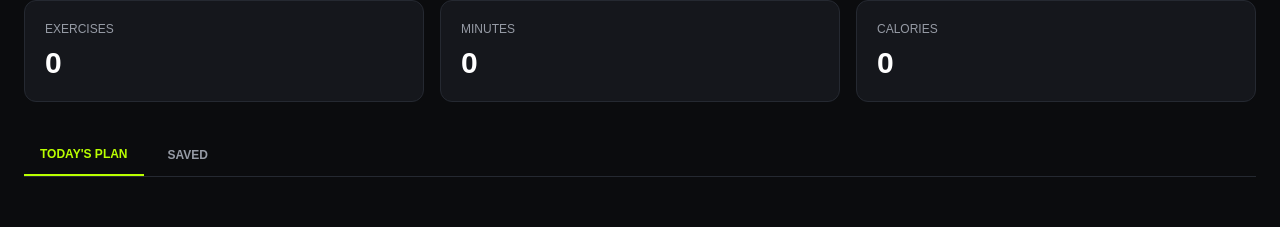
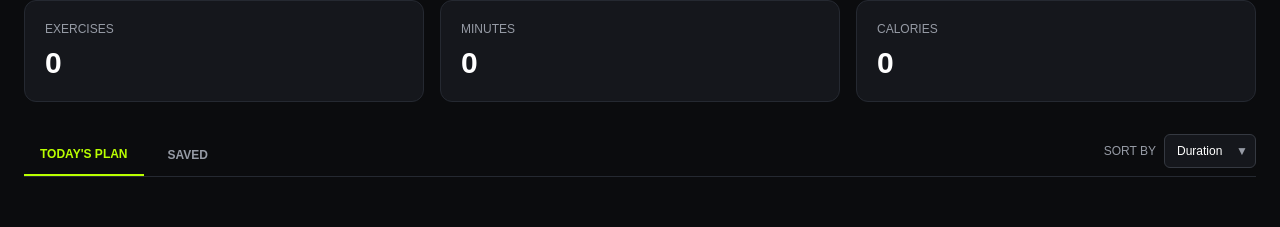
Before and after one commit to Aabidh351/B14-A06-Fitlog, a Next.js app: page /my-plan in a window 1280 px wide. Shown: the part 229-456 px from the top of the page. Built offline with nearby package versions, Linux system fonts and the light colour scheme.

Commit message:
Made MyPlan data dynamic & Added Sorting functionality

```diff
--- a/app/components/MyPlan.tsx
+++ b/app/components/MyPlan.tsx
@@ -5,8 +5,11 @@ import Link from "next/link";
 import { useState } from "react";
 import { usePlan } from "@/app/context/PlanContext";
 
+type SortOption = "duration" | "calories" | "rating";
+
 const MyPlan = () => {
   const [activeTab, setActiveTab] = useState<"plan" | "saved">("plan");
+  const [sortBy, setSortBy] = useState<SortOption>("duration");
 
   const {
     todayPlan,
@@ -15,14 +18,29 @@ const MyPlan = () => {
     removeFromSaved,
   } = usePlan();
 
-  const workouts = activeTab === "plan" ? todayPlan : savedWorkouts;
+  const currentWorkouts =
+    activeTab === "plan" ? todayPlan : savedWorkouts;
 
-  const minutes = todayPlan.reduce(
+  const workouts = [...currentWorkouts].sort((a, b) => {
+    if (sortBy === "duration") {
+      return b.duration - a.duration;
+    }
+
+    if (sortBy === "calories") {
+      return b.caloriesBurned - a.caloriesBurned;
+    }
+
+    return b.rating - a.rating;
+  });
+
+  const exercises = currentWorkouts.length;
+
+  const minutes = currentWorkouts.reduce(
     (total, workout) => total + workout.duration,
     0
   );
 
-  const calories = todayPlan.reduce(
+  const calories = currentWorkouts.reduce(
     (total, workout) => total + workout.caloriesBurned,
     0
   );
@@ -42,13 +60,14 @@ const MyPlan = () => {
         </div>
 
         <div className="mt-8 grid grid-cols-1 gap-4 sm:grid-cols-3">
+
           <div className="rounded-xl border border-[#252931] bg-[#15171c] p-5">
             <p className="text-xs uppercase text-[#969ba5]">
               Exercises
             </p>
 
             <p className="mt-2 text-3xl font-bold text-white">
-              {todayPlan.length}
+              {exercises}
             </p>
           </div>
 
@@ -71,9 +90,12 @@ const MyPlan = () => {
               {calories}
             </p>
           </div>
+
         </div>
 
-        <div className="mt-8 flex gap-2 border-b border-[#252931]">
+        <div className="mt-8 flex flex-col gap-4 border-b border-[#252931] sm:flex-row sm:items-center sm:justify-between">
+
+          <div className="flex gap-2">
             <button
               onClick={() => setActiveTab("plan")}
               className={`px-4 py-3 text-xs font-bold uppercase ${
@@ -97,6 +119,34 @@ const MyPlan = () => {
             </button>
           </div>
 
+          {/* Sort By */}
+          <div className="relative flex items-center gap-2 pb-3 sm:pb-2">
+            <span className="text-xs uppercase text-[#969ba5]">
+              Sort By
+            </span>
+
+            <div className="relative">
+              <select
+                value={sortBy}
+                onChange={(event) =>
+                  setSortBy(event.target.value as SortOption)
+                }
+                className="appearance-none rounded-md border border-[#353941] bg-[#15171c] py-2 pl-3 pr-8 text-xs text-white outline-none"
+              >
+                <option value="duration">Duration</option>
+                <option value="calories">Calories</option>
+                <option value="rating">Rating</option>
+              </select>
+
+              <span className="pointer-events-none absolute right-2 top-1/2 -translate-y-1/2 text-xs text-[#969ba5]">
+                ▼
+              </span>
+            </div>
+          </div>
+
+        </div>
+
+        {/* Workout List */}
         <div className="mt-6 space-y-4">
           {workouts.length === 0 ? (
             <div className="py-16 text-center">
@@ -121,7 +171,6 @@ const MyPlan = () => {
                 key={workout.id}
                 className="flex flex-col gap-5 rounded-xl border border-[#252931] bg-[#15171c] p-4 sm:flex-row sm:items-center"
               >
-
                 <div className="relative h-48 w-full shrink-0 overflow-hidden rounded-lg sm:h-28 sm:w-40">
                   <Image
                     src={workout.image}
@@ -180,6 +229,7 @@ const MyPlan = () => {
             ))
           )}
         </div>
+
       </section>
     </main>
   );
```
Lines whose indentation alone changed are shown as unchanged.
